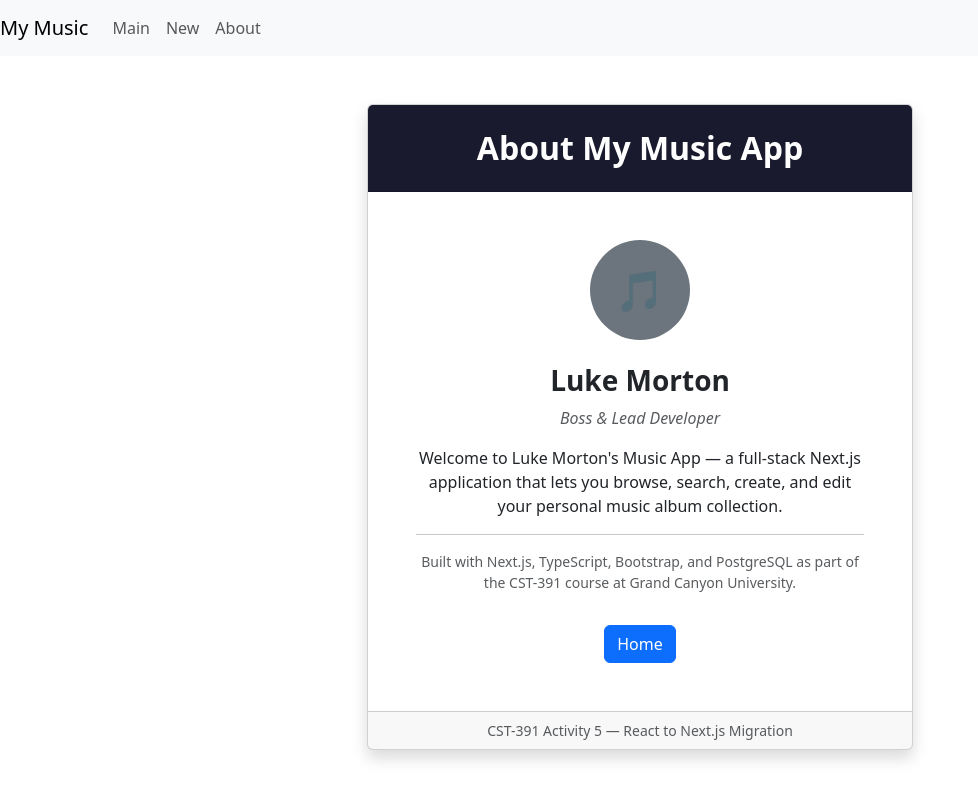
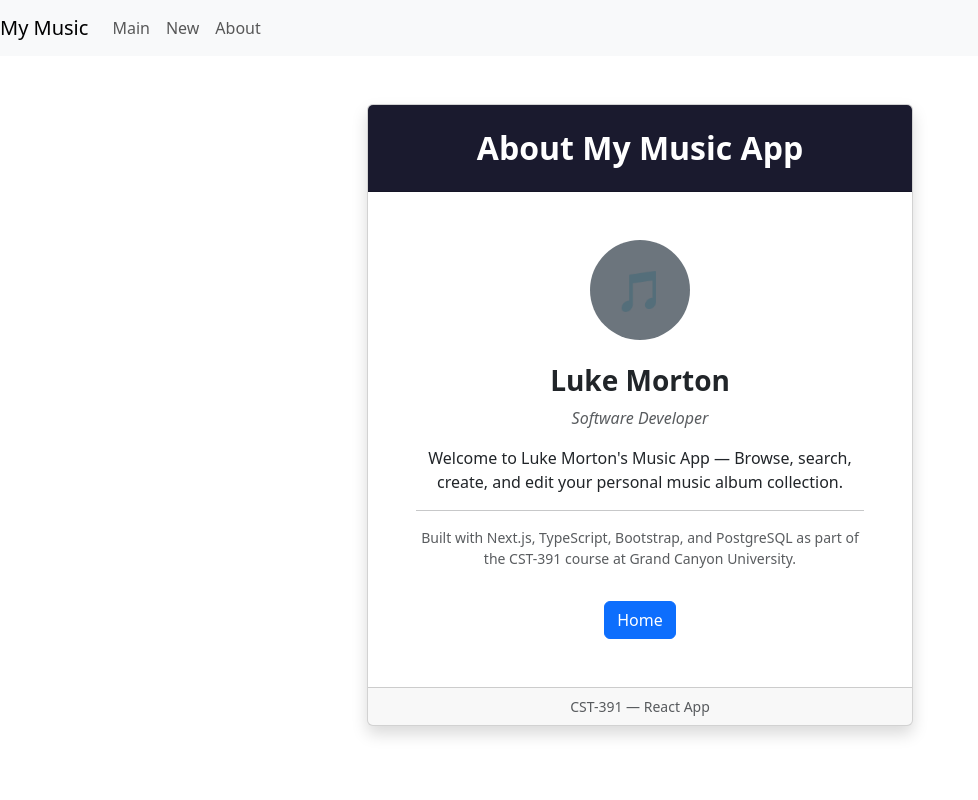
Before and after one commit to lukem32/cst391-music-app, a Next.js app: page /about in a window 1280 px wide. Shown: the whole page, without its empty margins (0-978 px from the left). Built offline with nearby package versions, Linux system fonts and the light colour scheme.

Commit message:
cleaning page layout

```diff
--- a/app/about/page.tsx
+++ b/app/about/page.tsx
@@ -38,10 +38,9 @@ export default function AboutPage() {
                   🎵
                 </div>
                 <h3 className="card-title fw-bold">Luke Morton</h3>
-                <p className="text-muted fst-italic mb-3">Boss &amp; Lead Developer</p>
+                <p className="text-muted fst-italic mb-3">Software Developer</p>
                 <p className="card-text">
-                  Welcome to Luke Morton&apos;s Music App — a full-stack Next.js
-                  application that lets you browse, search, create, and edit
+                  Welcome to Luke Morton&apos;s Music App — Browse, search, create, and edit
                   your personal music album collection.
                 </p>
                 <hr />
@@ -54,7 +53,7 @@ export default function AboutPage() {
                 </Link>
               </div>
               <div className="card-footer text-center text-muted small py-2">
-                CST-391 Activity 5 &mdash; React to Next.js Migration
+                CST-391 &mdash; React App
               </div>
             </div>
           </div>
```
